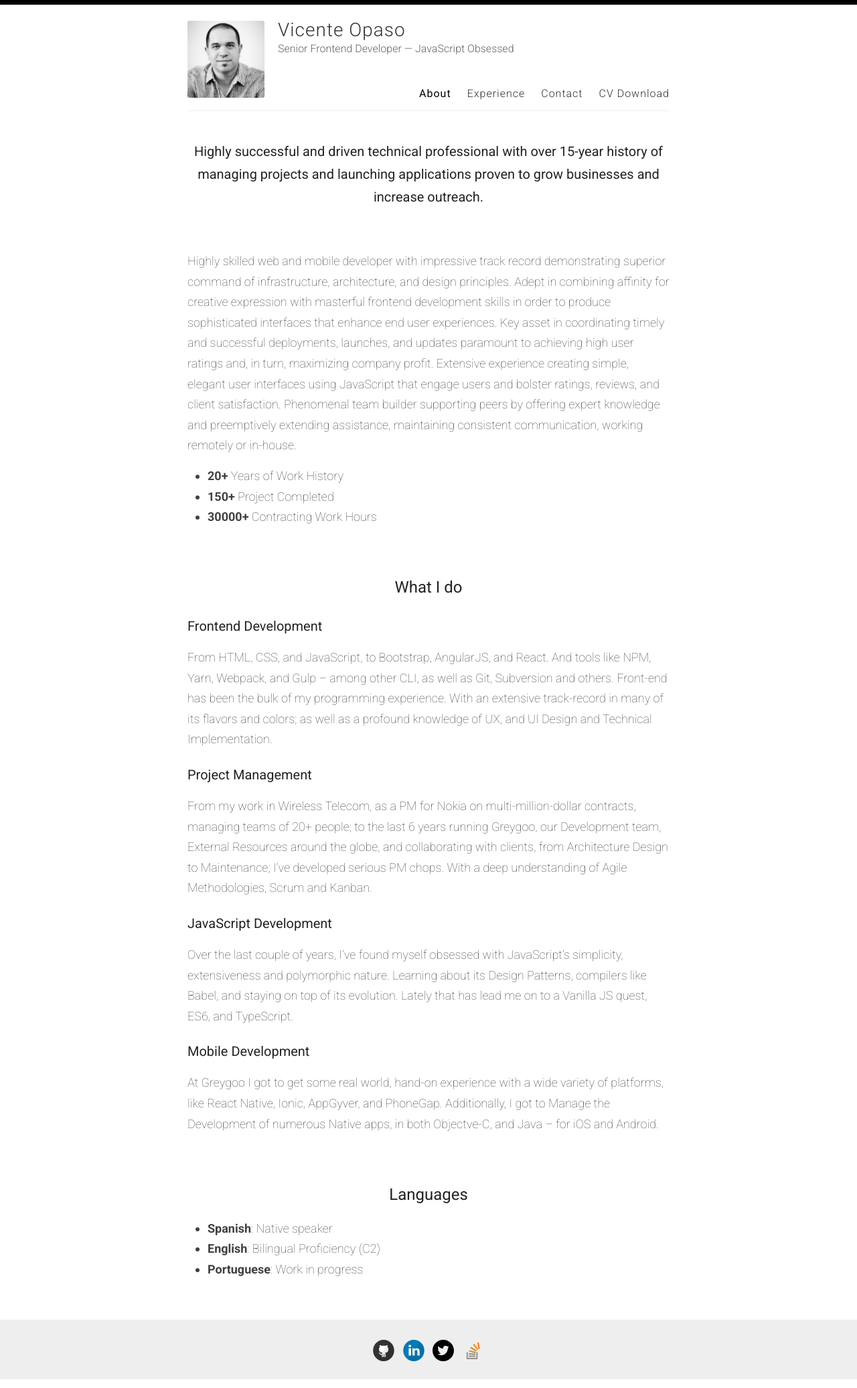
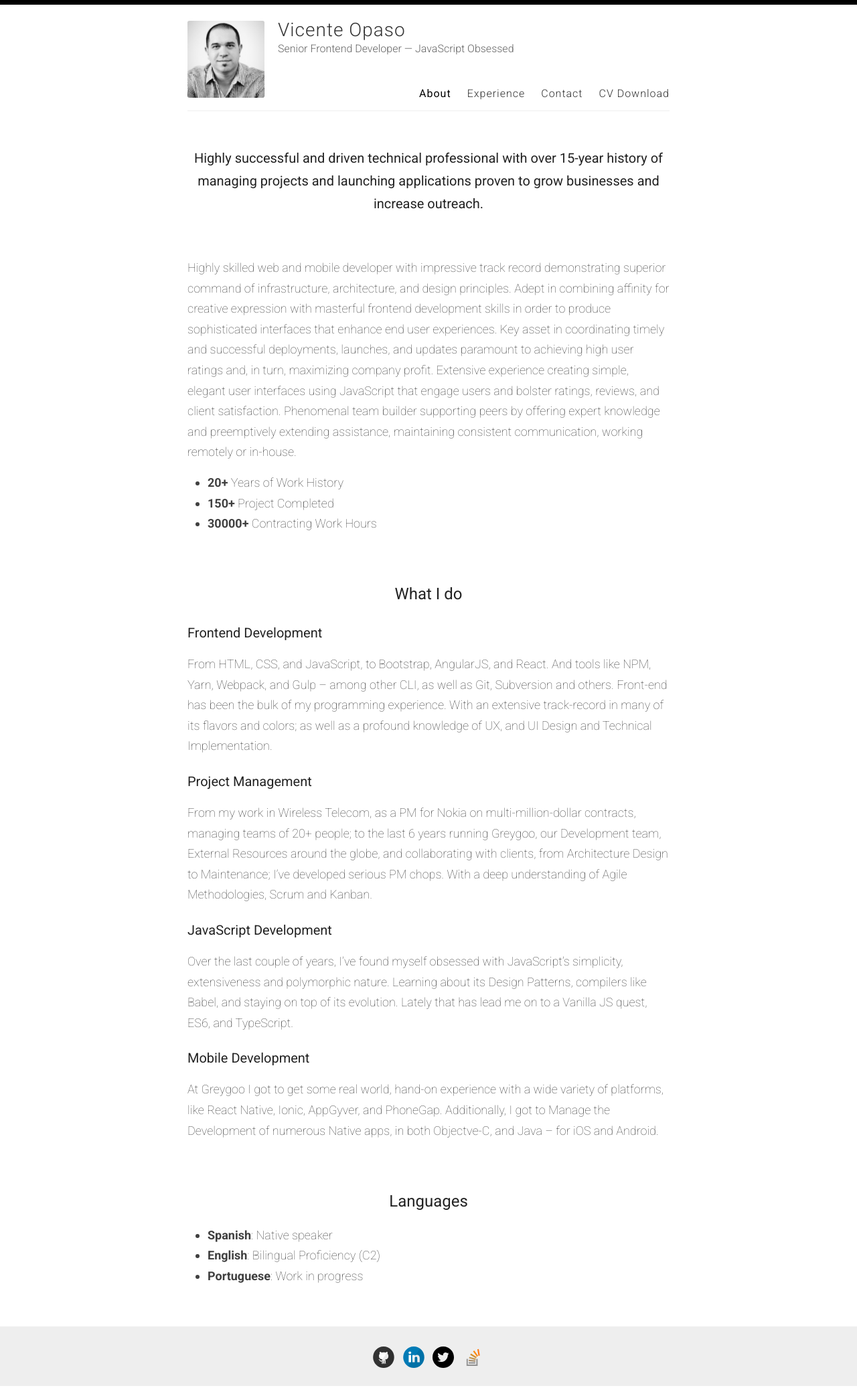
Before and after one commit to vicenteopaso/vicenteopaso, a Jekyll site: the page built from _pages/index.md, in a window 1280 px wide. Shown: the whole page at 67% size. Built offline with Jekyll 4.4.1, drawn with Linux system fonts in a browser that asks for light colours.

Commit message:
Update _custom.scss

```diff
--- a/_sass/_custom.scss
+++ b/_sass/_custom.scss
@@ -160,7 +160,7 @@
 }
 #nav {
   .wrapper-main {
-    padding-top: 120px;
+    padding-top: 130px;
   }
   .wrapper-masthead {
     .container {
@@ -239,6 +239,9 @@
 
 @media screen and (max-width: 640px) {
   #nav {
+    .wrapper-main {
+      padding-top: 250px;
+    }
     .wrapper-masthead {
       .container {
         header.masthead {
@@ -257,10 +260,12 @@
         }
       }
       &.scroll {
-        .container {
-          header.masthead {
-            nav {
-              margin-top: 12px;
+        .wrapper-masthead {
+          .container {
+            header.masthead {
+              nav {
+                margin-top: 12px;
+              }
             }
           }
         }
```
